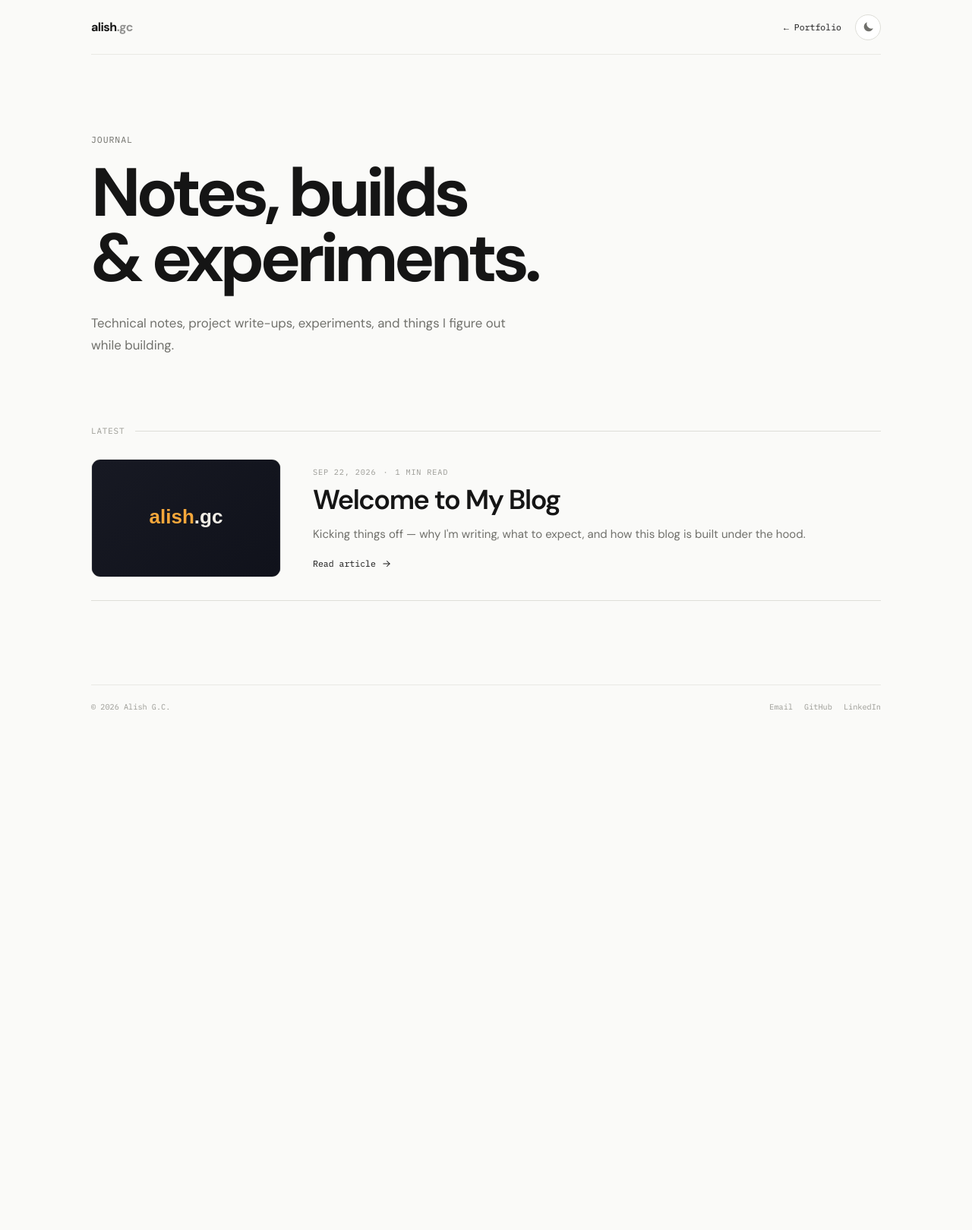
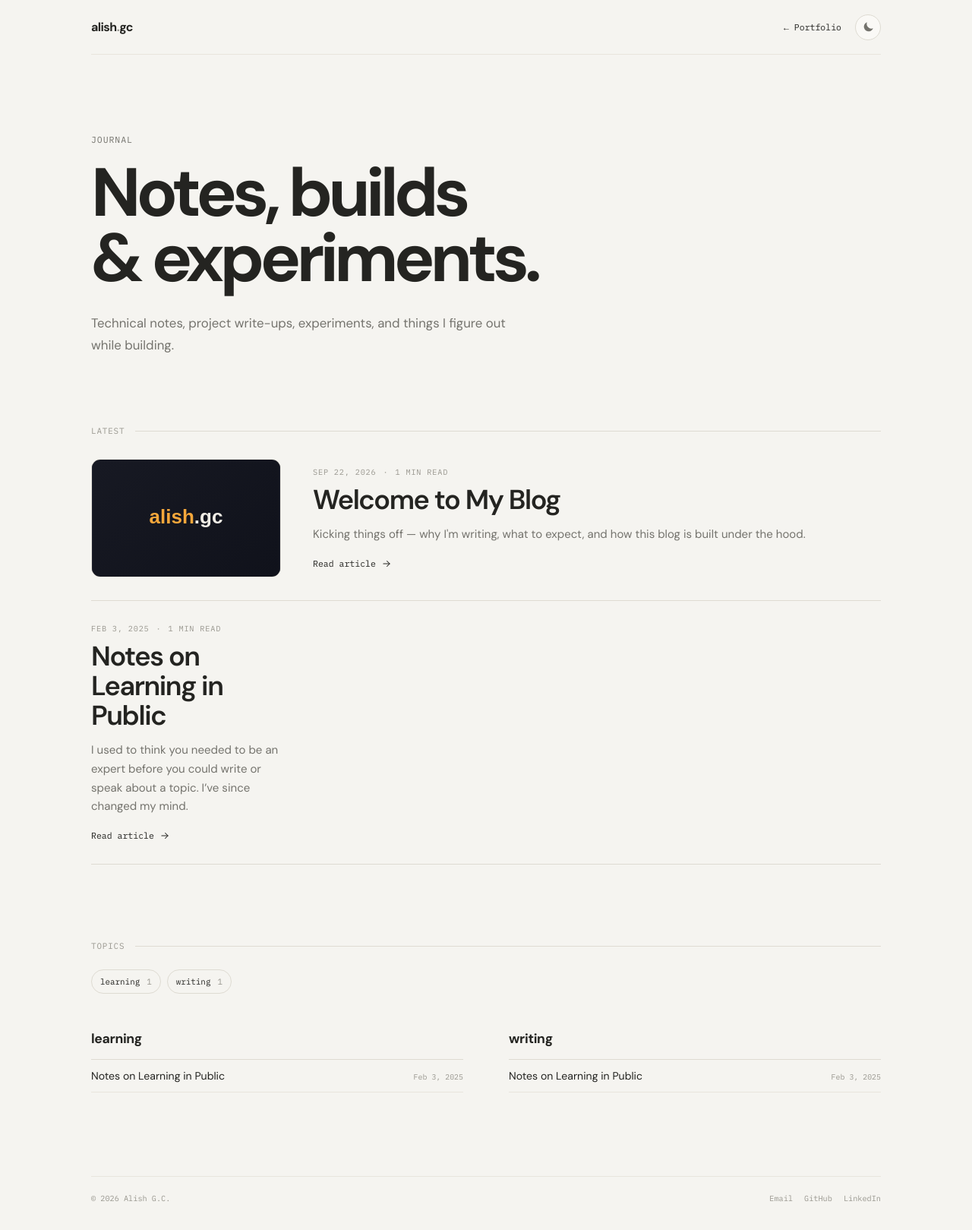
Before and after one commit to alishgc/portfolio, a Jekyll site: the page built from blog/index.html, in a window 1280 px wide. Shown: the whole page at 76% size. Built offline with Jekyll 4.4.1, drawn with Linux system fonts in a browser that asks for light colours; before the commit the page ends 972 px from its top, so only the background shows below that.

Commit message:
fix scroll lock on blog

```diff
--- a/_layouts/default.html
+++ b/_layouts/default.html
@@ -32,7 +32,7 @@
 
 <header class="blog-nav">
   <a href="{{ '/' | relative_url }}" class="blog-nav__brand" aria-label="Back to portfolio">
-    alish<span>.gc</span>
+    alish<span>.</span>gc
   </a>
 
   <nav class="blog-nav__right" aria-label="Blog navigation">
--- /dev/null
+++ b/_posts/2025-02-03-notes-on-learning-in-public.md
@@ -0,0 +1,33 @@
+---
+layout: post
+title: "Notes on Learning in Public"
+date: 2025-02-03 09:15:00 +0545
+tags: [learning, writing]
+description: "What happens when you share your learning process instead of waiting until you're an expert."
+---
+
+I used to think you needed to be an expert before you could write or speak about a topic. I've since changed my mind.
+
+## The old model
+
+Learn privately → become an expert → teach.
+
+## The new model
+
+Learn publicly → teach what you just learned → learn from the teaching.
+
+The second model has a few advantages:
+
+- **It forces clarity.** You can't hand-wave when you're writing for an audience.
+- **It creates feedback loops.** People correct you, ask questions, and point you to better resources.
+- **It builds a record.** Future you will thank present you for writing things down.
+
+## What "in public" means
+
+It doesn't mean live-streaming every keystroke. It means:
+
+1. Writing short notes as you go
+2. Sharing drafts, not just finished pieces
+3. Being honest about what you don't know
+
+> The best time to write about something is when you're still learning it.
--- a/assets/css/blog.css
+++ b/assets/css/blog.css
@@ -21,32 +21,32 @@
 }
 
 :root[data-theme="light"] {
-  --bg: #fafaf8;
-  --surface: #ffffff;
-  --surface-2: #f2f2ee;
-  --border: #deded8;
-  --border-soft: #e9e9e4;
-  --ink: #151515;
-  --ink-dim: #70706b;
-  --ink-faint: #9a9a94;
-  --accent: #151515;
-  --accent-contrast: #ffffff;
-  --shadow: 0 20px 60px rgba(20,20,15,.09);
+  --bg: #f5f4f0;
+  --surface: #faf9f6;
+  --surface-2: #eeece6;
+  --border: #dedbd2;
+  --border-soft: #e8e5dd;
+  --ink: #242421;
+  --ink-dim: #74736d;
+  --ink-faint: #99978f;
+  --accent: #242421;
+  --accent-contrast: #faf9f6;
+  --shadow: 0 20px 60px rgba(45,42,34,.07);
 }
 
 @media (prefers-color-scheme: light) {
   :root:not([data-theme]) {
-    --bg: #fafaf8;
-    --surface: #ffffff;
-    --surface-2: #f2f2ee;
-    --border: #deded8;
-    --border-soft: #e9e9e4;
-    --ink: #151515;
-    --ink-dim: #70706b;
-    --ink-faint: #9a9a94;
-    --accent: #151515;
-    --accent-contrast: #ffffff;
-    --shadow: 0 20px 60px rgba(20,20,15,.09);
+    --bg: #f5f4f0;
+    --surface: #faf9f6;
+    --surface-2: #eeece6;
+    --border: #dedbd2;
+    --border-soft: #e8e5dd;
+    --ink: #242421;
+    --ink-dim: #74736d;
+    --ink-faint: #99978f;
+    --accent: #242421;
+    --accent-contrast: #faf9f6;
+    --shadow: 0 20px 60px rgba(45,42,34,.07);
   }
 }
 
@@ -58,6 +58,11 @@
   scroll-behavior: smooth;
 }
 
+html:has(body.blog-body),
+body.blog-body {
+  min-height: 100%;
+}
+
 body.blog-body {
   margin: 0;
   min-height: 100vh;
@@ -65,6 +70,8 @@
   color: var(--ink);
   font-family: "DM Sans", system-ui, -apple-system, BlinkMacSystemFont, "Segoe UI", sans-serif;
   overflow-x: hidden;
+  overflow-y: auto;
+  display: block;
   transition: background .25s ease, color .25s ease;
 }
 
--- a/index.html
+++ b/index.html
@@ -19,7 +19,7 @@
   gtag('config', 'G-CY44R3CDRD');
 </script>
 </head>
-<body class="is-loading">
+<body class="home-body is-loading">
 
 <a href="/" class="logo">alish<span class="dot">.</span>gc</a>
 
--- a/style.css
+++ b/style.css
@@ -18,7 +18,10 @@
   background:var(--bg);
   color:var(--ink);
   font-family:var(--font-mono);
-  overflow:hidden;
+}
+
+body.home-body {
+  overflow: hidden;
 }
 
 a{ color:inherit; text-decoration:none; }
```
